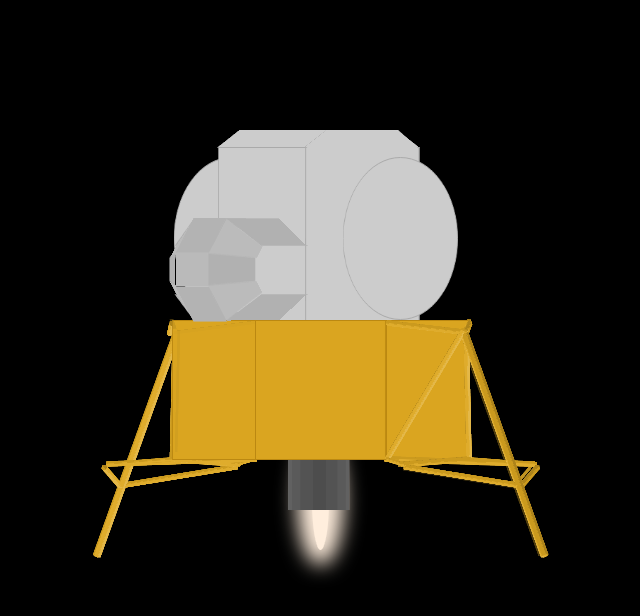
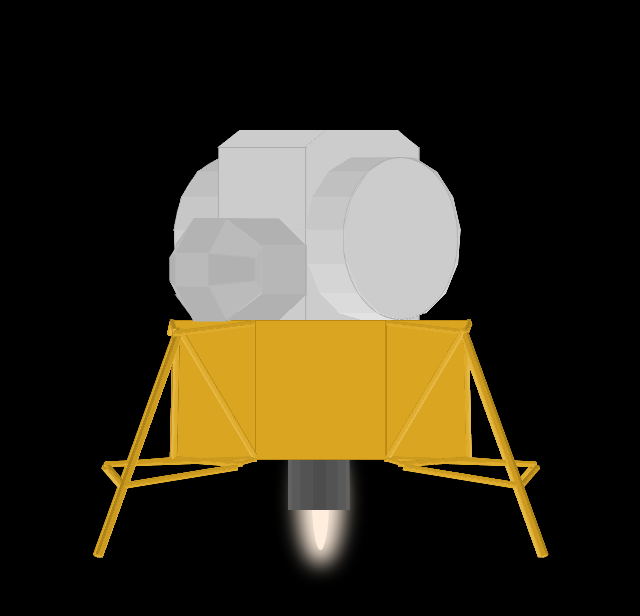
Before and after one commit to Newms34/lunar, a plain HTML site: page index.html in a window 1280 px wide. Shown: the whole page, without its empty margins (249-889 px from the left). Drawn offline with nearby package versions, Linux system fonts and the light colour scheme.

Commit message:
AS done! Now just detail work, including antenae, docking port, entraceway, and RCS system

```diff
--- a/css/style.css
+++ b/css/style.css
@@ -375,8 +375,18 @@ body {
 }
 .pod-sec-fp{
     position:absolute;
-    background:#b3b3b3;
-    width:34px;
-    height:31px;
-    transform:translateX(13px) translateY(26px) translateZ(30px) rotateY(90deg) rotateX(-36deg);
+    background:#b7b7b7;
+    width:46px;
+    height:35px;
+    transform:translateZ(-13px) translateX(-34px);
 }
+.pod-sec-fp::before{
+    position:absolute;
+    content:'';
+    width:0px;
+    border-left:7px solid #b7b7b7;
+    border-top:8.5px solid transparent;
+    border-bottom:8.5px solid transparent;
+    height:15.5px;
+    transform:translateX(46px);
+}
--- a/js/main.js
+++ b/js/main.js
@@ -67,7 +67,7 @@ var totalObjs = rects.length + cyls.length,
         if (currObj<totalObjs){
             setTimeout(function(){
                 buildIt();
-            },50)
+            },2)
         }
     };
 
--- a/js/objParams.js
+++ b/js/objParams.js
@@ -676,4 +676,20 @@ var rects = [{
     'parent': '#pod-left',
     'class': 'pod-sec-s-bs',
     'id': null
+}, {
+    'parent': '#pod-left .pod-sec-b',
+    'class': 'pod-sec-fp',
+    'id': null
+}, {
+    'parent': '#pod-left .pod-sec-f',
+    'class': 'pod-sec-fp',
+    'id': null
+}, {
+    'parent': '#pod-right .pod-sec-b',
+    'class': 'pod-sec-fp',
+    'id': null
+}, {
+    'parent': '#pod-right .pod-sec-f',
+    'class': 'pod-sec-fp',
+    'id': null
 }]
```
